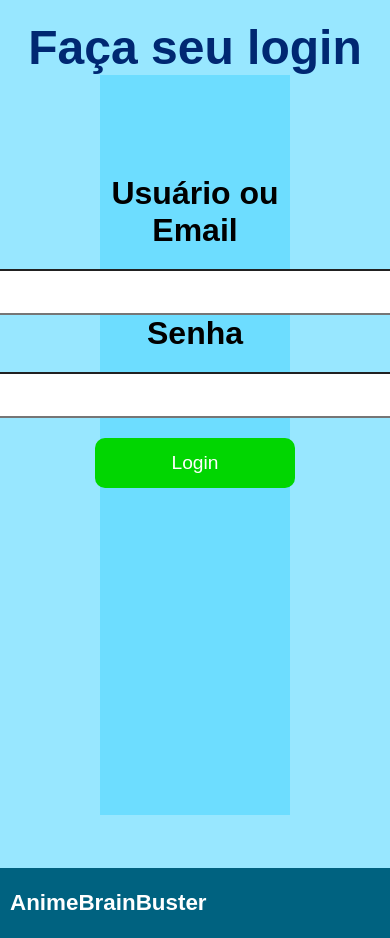
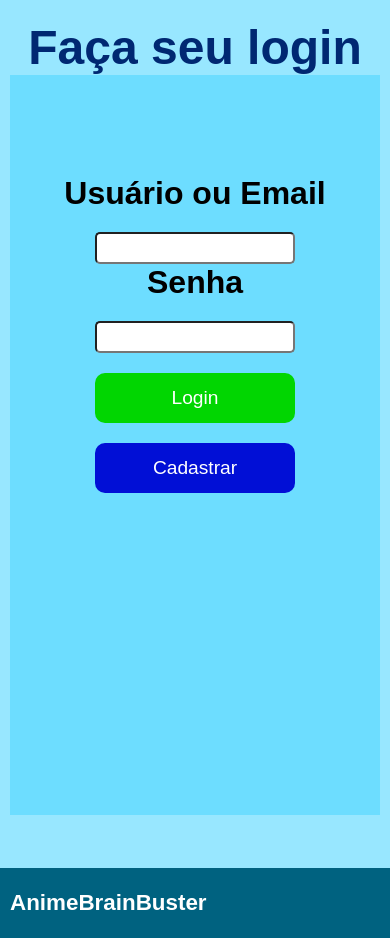
Before and after one commit to DiogoMelloDM7/AnimeBrainBuster, a Django app: page /login in a window 390 px wide; the page is wider, and only the part inside the window is pictured. Shown: the part 110-1048 px from the top of that part. Run offline with Django 4.2, Linux system fonts and the light colour scheme.

Commit message:
Finalizando

```diff
--- a/animes/templates/login.html
+++ b/animes/templates/login.html
@@ -15,6 +15,7 @@ Login
         <label for='IDsenha' class="label-search">Senha </label>
         <input type='password' name='senha' id='IDsenha' class="input-cadastro">
         <button type='submit' class='button-cadastro'>Login</button>
+        <a href="{% url 'animes:cadastro' %}" class="link-cadastro">Cadastrar</a>
     </form>
 <div id="error-message" display="none">
 {% if erro %}
--- a/animes/templates/meus-quizes.html
+++ b/animes/templates/meus-quizes.html
@@ -22,7 +22,7 @@ Pesquisar Quiz
             <div class="content-search">
                 <a href="{% url 'animes:quizIndividual' pk=quiz.pk %}" class="link-search">
                         <span class="name-card-search">{{ quiz.nome }}</span>
-                        <img src="{% static 'images/quiz.jpg' %}">
+                        <img src="{% static 'images/quiz.jpg' %}" class="img">
                 </a>
             </div>
             <div>
--- a/animes/views.py
+++ b/animes/views.py
@@ -8,15 +8,28 @@ from django.contrib.auth import login as login_django
 from django.contrib.auth.mixins import LoginRequiredMixin
 from django.contrib import messages
 from django.http import JsonResponse
+from django.urls import resolve
 
 lista_de_perguntas_do_quiz = []
 
 def limpar_lista_de_perguntas_do_quiz():
     return []
 
+def verifica_url(request):
+    current_url = request.path
+    match = resolve(current_url)
+    if not match.url_name == "criarquiz":
+        global lista_de_perguntas_do_quiz
+        lista_de_perguntas_do_quiz = limpar_lista_de_perguntas_do_quiz()
+
 class Home(TemplateView):
 
     template_name = "home.html"
+
+    def get(self, request, *args, **kwargs):
+        verifica_url(request)
+        return render(request, self.template_name)
+
 
 
 def criarQuiz(request):
@@ -89,6 +102,7 @@ class PesquisarQuiz(LoginRequiredMixin, ListView):
     model = Quiz
 
     def post(self, request, *args, **kwargs):
+        verifica_url(request)
         nome_quiz = request.POST.get('nome_pesquisa_quiz')
         lista_quiz = Quiz.objects.filter(nome__icontains=nome_quiz)
 
@@ -99,6 +113,7 @@ class QuizIndividual(LoginRequiredMixin, ListView):
     template_name = "quiz-individual.html"
     model = Pergunta
     context_object_name = 'object_list'
+
 
     def get_queryset(self):
         ID_quiz_url = self.kwargs.get('pk')
@@ -113,6 +128,7 @@ class QuizIndividual(LoginRequiredMixin, ListView):
         return context
 
     def post(self, request, *args, **kwargs):
+        verifica_url(request)
         quant_perguntas = int(request.POST.get('quant_perguntas', 0)) + 1
         respostas_usuario = []
         respostas_corretas = []
@@ -139,6 +155,7 @@ class QuizIndividual(LoginRequiredMixin, ListView):
 
 
 def login(request):
+    verifica_url(request)
     if request.method == "GET":
         return render(request, 'login.html')
     else:
@@ -154,6 +171,7 @@ def login(request):
             return render(request, 'login.html', {'erro': 'Ocorreu um erro no login'})
 
 def cadastro(request):
+    verifica_url(request)
     if request.method == "GET":
         return render(request, 'cadastro.html')
     else:
@@ -176,11 +194,12 @@ def cadastro(request):
 
 
 
-class MeusQuizes(ListView):
+class MeusQuizes(LoginRequiredMixin, ListView):
     template_name = 'meus-quizes.html'
     model = Quiz
 
     def post(self, request, *args, **kwargs):
+        verifica_url(request)
         nome_quiz = request.POST.get('nome_pesquisa_quiz')
         lista_quiz = Quiz.objects.filter(nome__icontains=nome_quiz, usuario=request.user)
 
@@ -191,7 +210,10 @@ class MeusQuizes(ListView):
 
 
 
+
+
 def excluir_quiz(request, quiz_id):
+    verifica_url(request)
     if request.method == "DELETE":
         quiz = get_object_or_404(Quiz, id=quiz_id)
         quiz.delete()
--- a/static/css/style.css
+++ b/static/css/style.css
@@ -471,10 +471,92 @@
     background-color: rgb(77, 0, 0);
 }
 
+.link-cadastro{
+    width: 200px;
+    height: 50px;
+    border-radius: 10px;
+    background-color: rgb(1, 15, 214);
+    color: white;
+    cursor: pointer;
+    border: none;
+    margin-top: 20px;
+    font-size: 1.2em;
+    text-decoration: none;
+    display: flex;
+    justify-content: center;
+    align-items: center;
+}
+
+.link-cadastro:hover{
+    transition: 0.4s;
+    background-color: rgb(0, 3, 43);
+}
+
 @media screen and (max-height: 650px){
     .content{
         min-height: 453px;
     }
+}
 
+@media screen and (max-width: 912px){
+    .label-criar{
+        width: 100px;
+        margin-right: 15px;
+        font-size: 1em;
+        font-weight: 500;
+        margin-left: 20px;
+    }
 
+    .input-cadastro{
+        width: 300px;
+        padding: 5px;
+        border-radius: 5px;
+        margin-left: 30px;
+        margin-right: 30px;
+        font-size: 1em;
+    }
 }
+
+@media screen and (max-width: 540px){
+    .label-criar{
+        width: 100px;
+        margin-right: 15px;
+        font-size: 1em;
+        font-weight: 500;
+        margin-left: 20px;
+    }
+
+    .input-cadastro{
+        width: 200px;
+        padding: 5px;
+        border-radius: 5px;
+        margin-left: 30px;
+        margin-right: 30px;
+        font-size: 1em;
+    }
+
+    .form{
+        background-color: rgba(78, 214, 255, 0.568);
+        margin-left: 10px;
+        margin-right: 10px;
+        padding-top: 100px;
+        padding-bottom: 100px;
+        text-align: center;
+        display: flex;
+        flex-direction: column;
+        align-items: center;
+        height: 64%;
+    }
+
+    .form-search{
+        background-color: rgba(78, 214, 255, 0.568);
+        margin-left: 10px;
+        margin-right: 10px;
+        padding-top: 100px;
+        padding-bottom: 100px;
+        text-align: center;
+        display: flex;
+        flex-direction: column;
+        align-items: center;
+    }
+}
```
Also changed, not shown: db.sqlite3.
